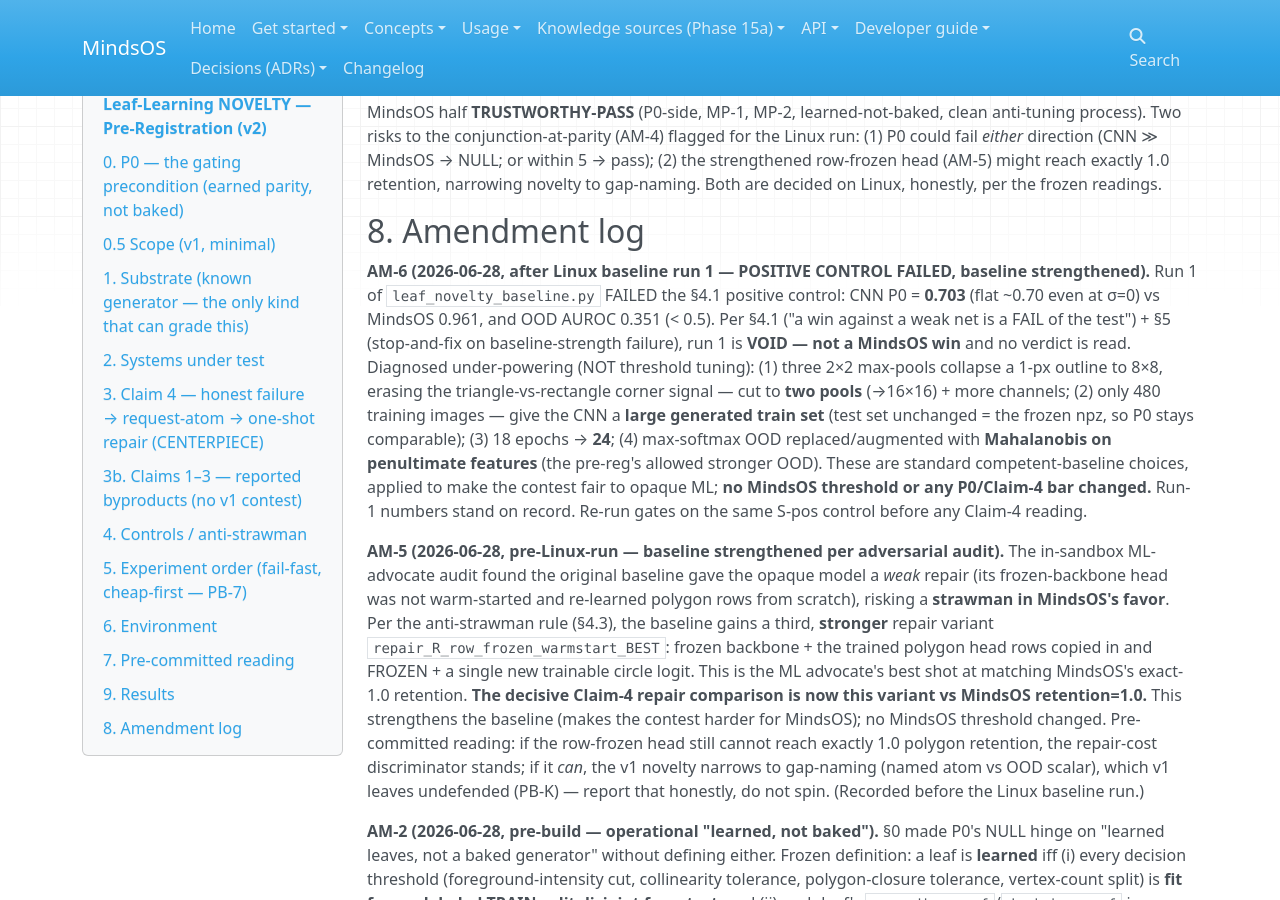
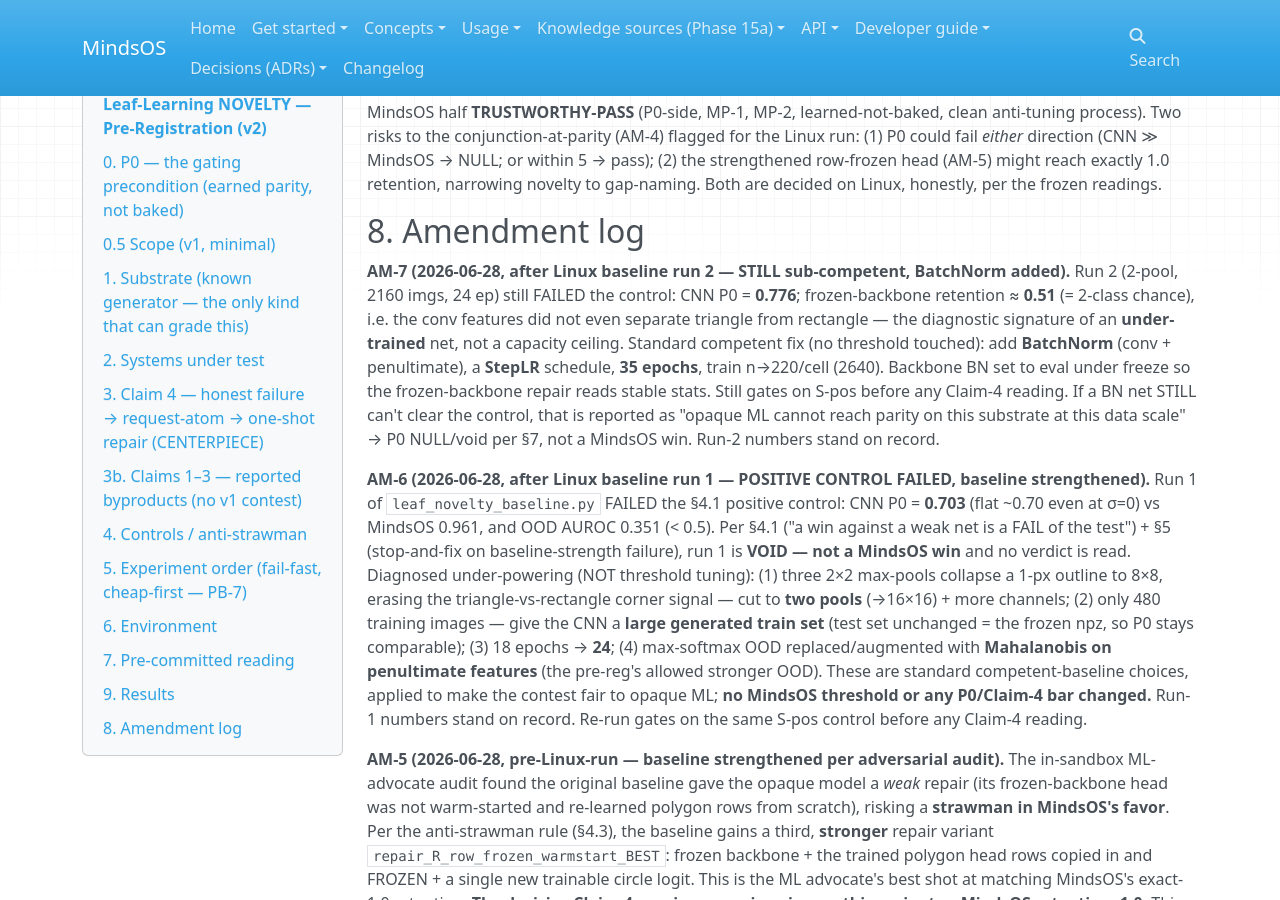
Before and after one commit to halvim/mindsos, an MkDocs documentation site: the page built from docs/_workbench/PERCEPTION_LEAF_NOVELTY_PREREG.md, in a window 1280 px wide and 900 px high, scrolled down 3743 px. Built offline with MkDocs 1.6.1, drawn with Linux system fonts in a browser that asks for light colours; nearby versions of some CDN libraries.

Commit message:
perception leaf-novelty: BatchNorm + LR schedule on baseline (AM-7)

```diff
--- a/docs/_workbench/PERCEPTION_LEAF_NOVELTY_PREREG.md
+++ b/docs/_workbench/PERCEPTION_LEAF_NOVELTY_PREREG.md
@@ -160,6 +160,16 @@
 
 ## 8. Amendment log
 
+**AM-7 (2026-06-28, after Linux baseline run 2 — STILL sub-competent, BatchNorm added).** Run 2
+(2-pool, 2160 imgs, 24 ep) still FAILED the control: CNN P0 = **0.776**; frozen-backbone retention
+≈ **0.51** (= 2-class chance), i.e. the conv features did not even separate triangle from
+rectangle — the diagnostic signature of an **under-trained** net, not a capacity ceiling. Standard
+competent fix (no threshold touched): add **BatchNorm** (conv + penultimate), a **StepLR** schedule,
+**35 epochs**, train n→220/cell (2640). Backbone BN set to eval under freeze so the frozen-backbone
+repair reads stable stats. Still gates on S-pos before any Claim-4 reading. If a BN net STILL can't
+clear the control, that is reported as "opaque ML cannot reach parity on this substrate at this data
+scale" → P0 NULL/void per §7, not a MindsOS win. Run-2 numbers stand on record.
+
 **AM-6 (2026-06-28, after Linux baseline run 1 — POSITIVE CONTROL FAILED, baseline strengthened).**
 Run 1 of `leaf_novelty_baseline.py` FAILED the §4.1 positive control: CNN P0 = **0.703** (flat
 ~0.70 even at σ=0) vs MindsOS 0.961, and OOD AUROC 0.351 (< 0.5). Per §4.1 ("a win against a weak
```
Also changed, not shown: docs/_workbench/leaf_novelty_baseline.py (+12 -7 lines).
